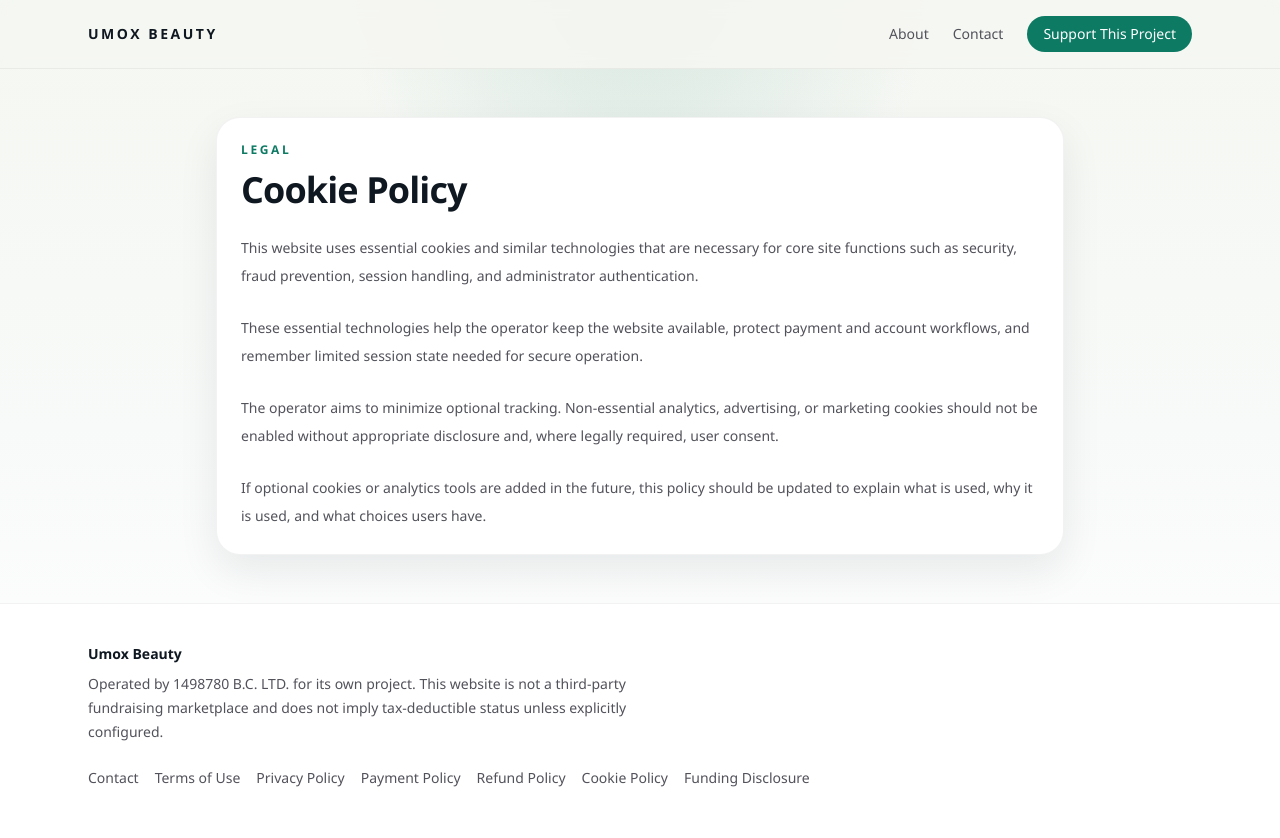
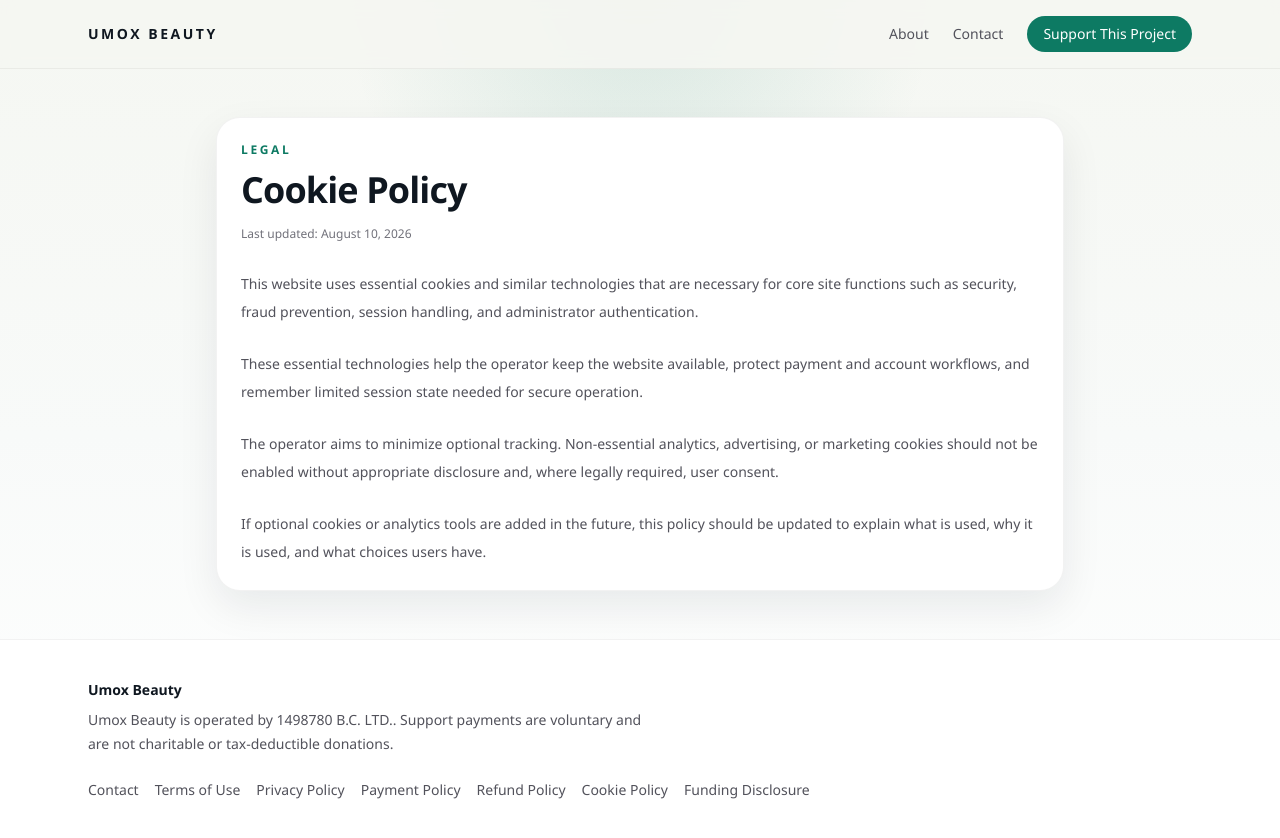
Before and after one commit to Willyyang8888/umoxbeauty, a Next.js app: page /legal/cookie-policy in a window 1280 px wide. Built offline with nearby package versions, Linux system fonts and the light colour scheme; no server answers; the database is empty.

Commit message:
Final consistency pass: footer disclosure, policy wording, legal last updated

```diff
--- a/src/app/legal/[slug]/page.tsx
+++ b/src/app/legal/[slug]/page.tsx
@@ -3,6 +3,8 @@
 import { Card } from "@/components/ui/card";
 import { defaultLegalPlaceholders, getSiteContent, hasMissingLegalPlaceholders } from "@/lib/content";
 import { isProductionLikeEnvironment } from "@/lib/release-readiness";
+
+const LAST_UPDATED = "August 10, 2026";
 
 const legalContent: Record<string, { title: string; body: string[] }> = {
   "terms-of-use": {
@@ -19,7 +21,7 @@
     title: "Privacy Policy",
     body: [
       "The site collects only the information reasonably needed to process support, communicate with contributors, operate the project, maintain security, and meet legal or payment compliance requirements. This may include name, email, amount, message content, transaction references, and permitted payment summaries.",
-      "Card details are handled by approved third-party payment providers such as Stripe and, when configured, Moneris. The operator does not store full card numbers or CVV values on its own servers.",
+      "Card details are handled by Stripe or other approved third-party payment providers. The operator does not store full card numbers or CVV values on its own servers.",
       "The site does not request SIN, government identity documents, or other unnecessary personal information for ordinary project support transactions.",
       "Submitted information may be used for support processing, receipts, customer service, fraud review, refund review, internal reporting, and legal compliance.",
       "Privacy requests, correction requests, or deletion requests may be sent to [SUPPORT_EMAIL] or by using the contact page."
@@ -29,7 +31,7 @@
     title: "Payment Policy",
     body: [
       "This website accepts one-time voluntary support payments for the operator's own software project, Umox Beauty. Payments are processed in Canadian dollars unless another currency is clearly presented at checkout.",
-      "Credit card payments are processed through approved third-party payment processors such as Stripe and, when configured, Moneris. The operator does not store full card numbers or CVV values on its own servers.",
+      "Credit card payments are processed through Stripe or other approved third-party payment providers. The operator does not store full card numbers or CVV values on its own servers.",
       "A payment is not treated as successful solely because a customer is redirected back to the website. Final payment status is determined by the operator's server-side records and verified payment processor notifications, including webhooks where applicable.",
       "Minimum and maximum payment amounts are enforced server-side. The operator may decline, cancel, or review a payment attempt where fraud, abuse, technical error, sanctions screening, card issuer restrictions, or payment processor requirements apply.",
       "Support payments made through this website are not charitable donations for Canadian income tax receipt purposes unless the operator separately publishes valid charitable registration information and expressly states that official charitable receipts are available."
@@ -41,6 +43,7 @@
       "Support payments are voluntary and are generally intended to help fund the development and operation of the Umox Beauty project. Refunds are therefore not automatically guaranteed in all cases.",
       "Refund requests are reviewed case by case according to the operator's policy, payment processor rules, transaction records, and the circumstances of the request.",
       "Where appropriate, the operator may issue a full or partial refund for reasons such as duplicate payments, technical processing errors, unauthorized transactions, or other exceptional cases.",
+      "Refund requests may be submitted through our Contact page. Please include the email address used for the payment and the approximate payment date and amount.",
       "Approved refunds are sent back to the original payment method whenever the payment processor allows it, and refund timing may depend on the card issuer or payment provider.",
       "Questions about refunds should be directed to [SUPPORT_EMAIL] or through the contact page."
     ]
@@ -104,6 +107,9 @@
         <div>
           <p className="text-xs font-semibold tracking-[0.22em] text-brand uppercase">Legal</p>
           <h1 className="mt-3 text-4xl font-semibold tracking-tight text-ink">{page.title}</h1>
+          <p className="mt-3 text-xs font-medium leading-6 text-zinc-500">
+            Last updated: {LAST_UPDATED}
+          </p>
         </div>
         {page.body.map((paragraph) => (
           <p key={paragraph} className="text-sm leading-7 text-zinc-600">
--- a/src/components/site-footer.tsx
+++ b/src/components/site-footer.tsx
@@ -24,9 +24,8 @@
           <div className="max-w-xl">
             <p className="text-sm font-semibold text-ink">{content.siteName}</p>
             <p className="mt-2 text-sm leading-6 text-zinc-600">
-              Operated by {placeholders.LEGAL_COMPANY_NAME} for its own project. This website is not
-              a third-party fundraising marketplace and does not imply tax-deductible status unless
-              explicitly configured.
+              Umox Beauty is operated by {placeholders.LEGAL_COMPANY_NAME}. Support payments are
+              voluntary and are not charitable or tax-deductible donations.
             </p>
           </div>
           {hasMissing ? (
```
